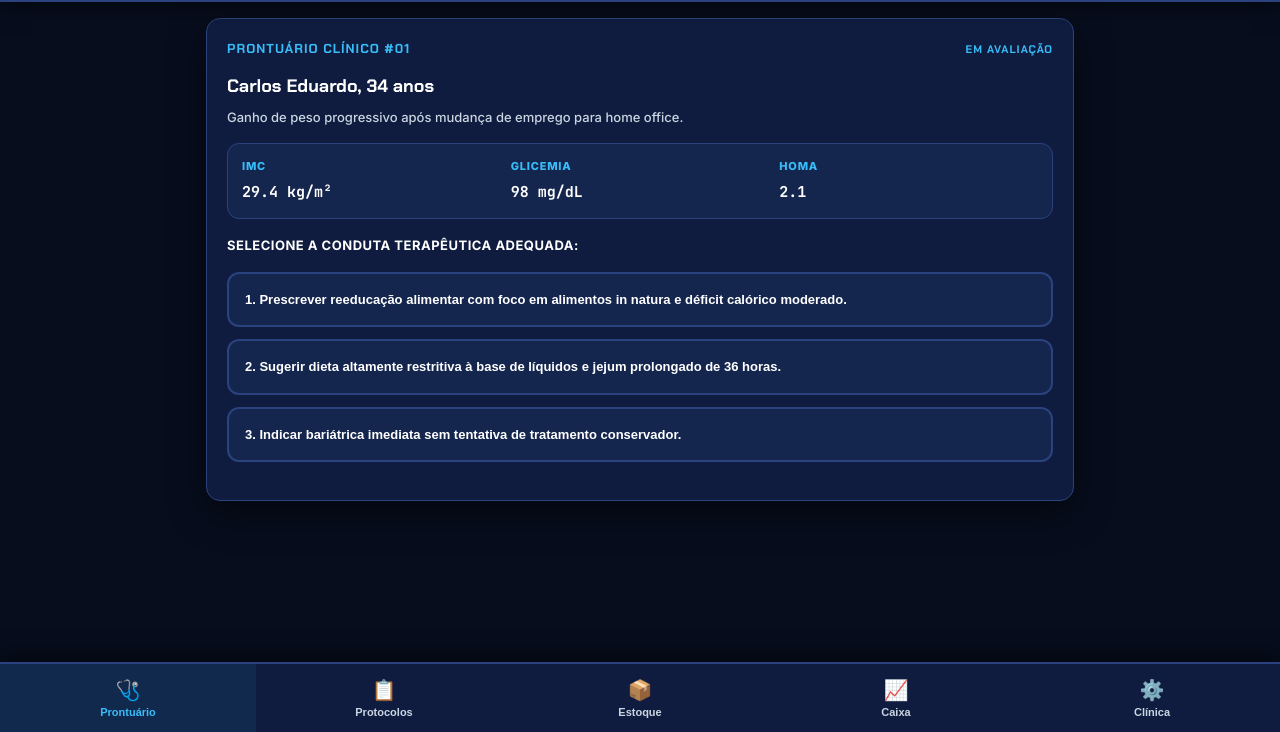
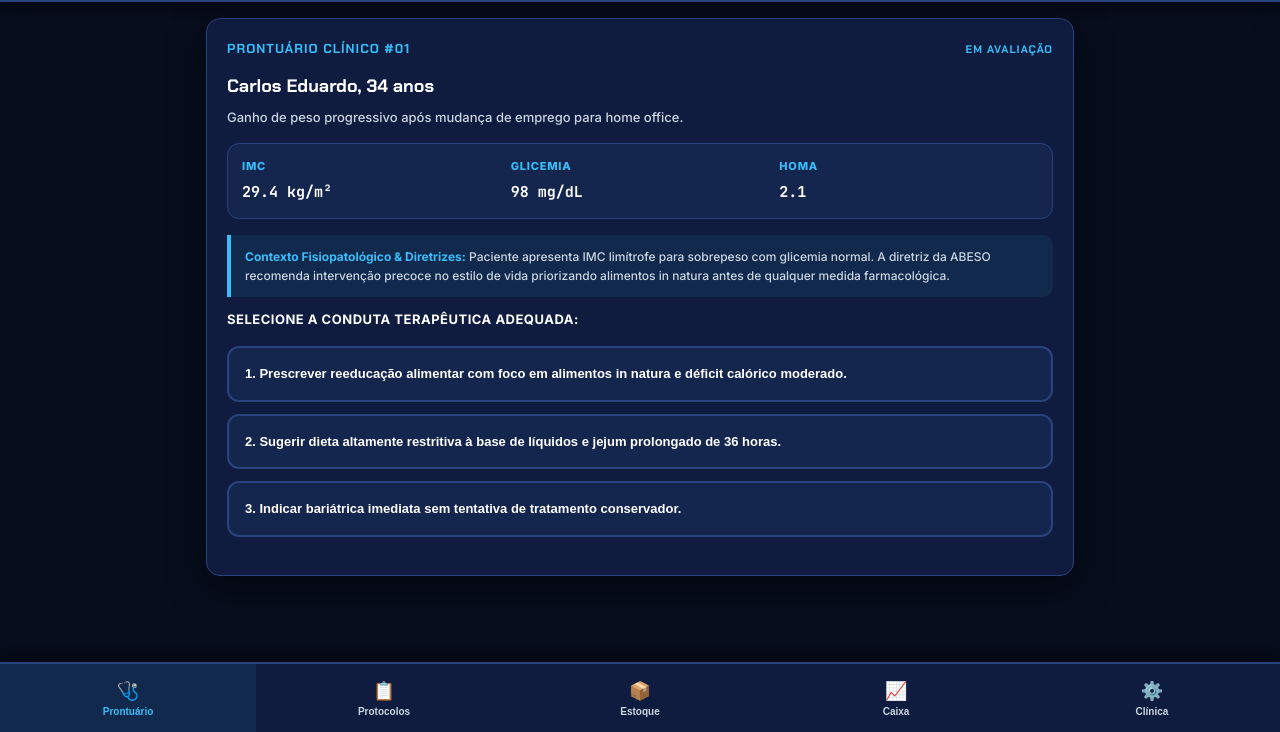
Before and after one commit to brdiassleiteoficial-svg/Dr-Nutre-V-1.0, a plain HTML site: page index.html in a window 1280 px wide. Shown: the part 68-800 px from the top of the page. Drawn offline with Linux system fonts and the light colour scheme.

Commit message:
Update index.html

```diff
--- a/index.html
+++ b/index.html
@@ -4,7 +4,7 @@
   <meta charset="utf-8">
   <meta name="viewport" content="width=device-width, initial-scale=1, maximum-scale=1, user-scalable=no, viewport-fit=cover">
   <meta name="theme-color" content="#070d1d">
-  <title>NutriClínica Pro | Sistema de Gestão e Decisão em Obesidade</title>
+  <title>NutriClínica Pro | Sistema de Decisão em Obesidade & Nutrição</title>
   <link rel="preconnect" href="https://fonts.googleapis.com">
   <link rel="preconnect" href="https://fonts.gstatic.com" crossorigin>
   <link href="https://fonts.googleapis.com/css2?family=Chakra+Petch:wght@600;700&family=Inter:wght@500;600;700;800&family=JetBrains+Mono:wght@600;700&display=swap" rel="stylesheet">
@@ -45,7 +45,7 @@
       width: 100%;
     }
 
-    /* Topbar Profissional Expandida para Celular */
+    /* Topbar Profissional */
     .topbar {
       height: 70px;
       background: var(--surface);
@@ -102,7 +102,7 @@
       cursor: pointer;
     }
 
-    /* Navegação Inferior Estilo App Nativo */
+    /* Navegação Inferior */
     .main-nav {
       position: fixed;
       bottom: 0;
@@ -125,15 +125,15 @@
       flex-direction: column;
       align-items: center;
       justify-content: center;
-      font-size: 11px;
+      font-size: 10px;
       font-weight: 700;
       gap: 4px;
       cursor: pointer;
     }
-    .nav-btn span.icon { font-size: 20px; }
+    .nav-btn span.icon { font-size: 18px; }
     .nav-btn.active { color: var(--primary); background: rgba(56, 189, 248, 0.08); }
 
-    /* Área de Conteúdo Ocupando Tela Inteira */
+    /* Área de Conteúdo */
     .content-area {
       padding: 16px;
       padding-bottom: 95px;
@@ -145,9 +145,9 @@
 
     .view { display: none; }
     .view.active { display: block; animation: fadeIn 0.2s ease; }
-    @keyframes fadeIn { from { opacity: 0; } to { opacity: 1; } }
+    @keyframes fadeIn { from { opacity: 0; transform: translateY(6px); } to { opacity: 1; transform: translateY(0); } }
 
-    /* Cards Robustos */
+    /* Cards Robustos com Animação de Entrada */
     .card {
       background: var(--surface);
       border: 1px solid var(--border);
@@ -169,7 +169,7 @@
       text-transform: uppercase;
     }
 
-    /* Botões Encorpados */
+    /* Botões */
     .btn {
       background: var(--primary);
       color: #070d1d;
@@ -219,6 +219,18 @@
       color: #ffffff;
       font-weight: 700;
     }
+
+    .educational-box {
+      background: rgba(56, 189, 248, 0.08);
+      border-left: 4px solid var(--primary);
+      padding: 12px 14px;
+      border-radius: 0 10px 10px 0;
+      margin: 12px 0;
+      font-size: 12px;
+      color: var(--text-muted);
+      line-height: 1.6;
+    }
+    .educational-box strong { color: var(--primary); }
 
     .option-list { display: grid; gap: 12px; margin-top: 16px; }
     .protocol-option {
@@ -298,7 +310,7 @@
     <div id="toast" class="toast">Notificação do sistema</div>
 
     <main class="content-area">
-      <!-- PRONTUÁRIO -->
+      <!-- PRONTUÁRIO EXPLICATIVO -->
       <section class="view active" id="view-cases">
         <div class="card">
           <div class="card-title">
@@ -306,9 +318,13 @@
             <span id="caseStatusBadge" style="font-size:11px; color:var(--primary); font-weight:800;">EM AVALIAÇÃO</span>
           </div>
           <h2 id="patientName" style="font-family:'Chakra Petch', sans-serif; font-size:18px; font-weight:700; margin:6px 0 6px 0; color:#fff;">Carregando paciente...</h2>
-          <p id="patientComplaint" style="color:var(--text-muted); font-size:13px; margin:0 0 14px 0; font-weight:500;"></p>
+          <p id="patientComplaint" style="color:var(--text-muted); font-size:13px; margin:0 0 12px 0; font-weight:500;"></p>
 
           <div class="patient-vitals" id="patientVitals"></div>
+
+          <div class="educational-box" id="patientContextBox">
+            <strong>Contexto Científico:</strong> Analise os sintomas e exames laboratoriais apresentados para selecionar a diretriz terapêutica baseada nas recomendações da ABESO e OMS.
+          </div>
 
           <div style="font-weight:700; margin-bottom:10px; font-size:13px; color:var(--text-main); text-transform:uppercase; letter-spacing:0.5px;">Selecione a Conduta Terapêutica Adequada:</div>
           <div class="option-list" id="protocolOptions"></div>
@@ -321,11 +337,11 @@
         </div>
       </section>
 
-      <!-- FARMÁCIA -->
+      <!-- FARMÁCIA / PROTOCOLOS -->
       <section class="view" id="view-pharmacy">
         <div class="card">
           <div class="card-title"><span>📋</span> Prescrições e Insumos Metabólicos</div>
-          <p style="color:var(--text-muted); font-size:13px; margin-bottom:14px;">Adquira insumos para compor seu portfólio clínico.</p>
+          <p style="color:var(--text-muted); font-size:13px; margin-bottom:14px;">Adquira insumos científicos para compor o portfólio clínico da sua clínica especializada em obesidade.</p>
           <div id="pharmacyList"></div>
         </div>
       </section>
@@ -342,7 +358,7 @@
       <section class="view" id="view-market">
         <div class="card">
           <div class="card-title"><span>📈</span> Monetização de Consultas & Protocolos</div>
-          <p style="color:var(--text-muted); font-size:13px; margin-bottom:14px;">Comercialize protocolos de emagrecimento para gerar receita para a clínica.</p>
+          <p style="color:var(--text-muted); font-size:13px; margin-bottom:14px;">Comercialize os protocolos formulados para reverter receita e expandir sua consultoria.</p>
           <div id="marketList"></div>
         </div>
       </section>
@@ -366,7 +382,6 @@
   </div>
 
 <script>
-  // Síntese de Som Sintetizado (Web Audio API) para dar feedback auditivo robusto
   let audioCtx = null;
   let sfxEnabled = true;
 
@@ -384,8 +399,8 @@
 
       if (type === 'success') {
         osc.type = 'triangle';
-        osc.frequency.setValueAtTime(587.33, now); // D5
-        osc.frequency.setValueAtTime(880.00, now + 0.1); // A5
+        osc.frequency.setValueAtTime(587.33, now);
+        osc.frequency.setValueAtTime(880.00, now + 0.1);
         gain.gain.setValueAtTime(0.15, now);
         gain.gain.exponentialRampToValueAtTime(0.001, now + 0.3);
         osc.start(now);
@@ -438,13 +453,14 @@
       patient: "Carlos Eduardo, 34 anos",
       complaint: "Ganho de peso progressivo após mudança de emprego para home office.",
       vitals: { imc: "29.4 kg/m²", glicemia: "98 mg/dL", homa: "2.1" },
+      context: "Paciente apresenta IMC limítrofe para sobrepeso com glicemia normal. A diretriz da ABESO recomenda intervenção precoce no estilo de vida priorizando alimentos in natura antes de qualquer medida farmacológica.",
       correctIndex: 0,
       options: [
         "Prescrever reeducação alimentar com foco em alimentos in natura e déficit calórico moderado.",
         "Sugerir dieta altamente restritiva à base de líquidos e jejum prolongado de 36 horas.",
         "Indicar bariátrica imediata sem tentativa de tratamento conservador."
       ],
-      explanation: "Correto! Para sobrepeso sem comorbidades graves, a primeira linha é reeducação com alimentos in natura."
+      explanation: "Correto! Para sobrepeso sem comorbidades graves, a primeira linha é reeducação com alimentos in natura, garantindo adesão sustentável a longo prazo."
     },
     {
       title: "Caso 02: Obesidade Grau I com Resistência Insulínica",
@@ -457,7 +473,8 @@
         "Aplicar protocolo de restrição de carboidratos de baixo índice glicêmico aliado ao aumento de fibras solúveis.",
         "Liberar dieta livre em finais de semana para compensar o estresse metabólico."
       ],
-      explanation: "Correto! O quadro de resistência insulínica exige controle glicêmico estrito com baixo IG e fibras."
+      context: "Índice HOMA-IR elevado (3.8) aponta resistência insulínica significativa. O controle da carga glicêmica e a adição de fibras solúveis ajudam a modular a curva de insulina.",
+      explanation: "Correto! O quadro de resistência insulínica exige controle glicêmico estrito com baixo IG e suporte de fibras para modular a absorção de glicose."
     },
     {
       title: "Caso 03: Esteatose Hepática e Dislipidemia",
@@ -470,7 +487,8 @@
         "Restringir totalmente qualquer fonte de gordura, incluindo as boas.",
         "Implementar Protocolo tipo Mediterrâneo enriquecido com Ômega-3 e controle de frutose."
       ],
-      explanation: "Correto! Esteatose hepática responde muito bem à dieta mediterrânea e suplementação de ômega-3."
+      context: "Aumento de TGP e triglicerídeos sugere acúmulo de gordura no fígado (DHNA). A Dieta Mediterrânea associada a ômega-3 reduz a inflamação hepática e melhora o perfil lipídico.",
+      explanation: "Correto! A esteatose hepática não alcoólica responde perfeitamente à dieta mediterrânea e suplementação de ômega-3 para redução da inflamação hepática."
     },
     {
       title: "Caso 04: Obesidade com Hipertensão Arterial Sistêmica",
@@ -483,7 +501,8 @@
         "Aumentar o consumo de embutidos e conservas por praticidade.",
         "Suspender o consumo de água para evitar inchaço."
       ],
-      explanation: "Correto! O padrão DASH é o padrão-ouro clínico validado para controle tensional."
+      context: "Pressão arterial sistólica e diastólica elevadas (145/95 mmHg). O protocolo DASH (Dietary Approaches to Stop Hypertension) é amplamente validado para controle tensional.",
+      explanation: "Correto! O padrão DASH é o padrão-ouro clínico validado para controle tensional em pacientes com sobrepeso e hipertensão."
     },
     {
       title: "Caso 05: Compulsão Alimentar Noturna",
@@ -496,7 +515,8 @@
         "Integrar o Módulo de Terapia Cognitivo-Comportamental (TCC) com reestruturação de horários e saciedade.",
         "Prescrever sedativos pesados sem acompanhamento nutricional."
       ],
-      explanation: "Correto! Transtornos comportamentais e compulsão exigem TCC e ajustes de saciedade."
+      context: "Episódios noturnos de compulsão estão associados a desreguladores de saciedade e gatilhos emocionais. A TCC aliada ao ajuste proteico noturno é indispensável.",
+      explanation: "Correto! Transtornos comportamentais e compulsão exigem abordagem multidisciplinar unindo TCC e ajustes de saciedade nutricional."
     },
     {
       title: "Caso 06: Síndrome Metabólica em Homem de Meia-Idade",
@@ -509,7 +529,8 @@
         "Focar exclusivamente em estética corporal sem olhar exames.",
         "Aplicar Protocolo de Remissão Metabólica intensivo com déficit sustentável e modulação intestinal."
       ],
-      explanation: "Correto! A Síndrome Metabólica requer intervenção metabólica profunda visando a remissão dos fatores de risco."
+      context: "Obesidade central severa associada a múltiplos fatores de risco cardiovascular definem o quadro de Síndrome Metabólica.",
+      explanation: "Correto! A Síndrome Metabólica requer intervenção metabólica profunda visando a remissão dos fatores de risco cardiovascular."
     },
     {
       title: "Caso 07: Obesidade e Disbiose Intestinal Crônica",
@@ -522,7 +543,8 @@
         "Ingerir laxantes fortes diariamente sem orientação.",
         "Consumir ultraprocessados ricos em emulsificantes."
       ],
-      explanation: "Correto! A modulação intestinal corrige a permeabilidade e reduz a inflamação sistêmica."
+      context: "A disbiose altera a barreira intestinal, permitindo a passagem de lipopolissacarídeos que geram inflamação crônica de baixo grau.",
+      explanation: "Correto! A modulação intestinal corrige a permeabilidade e reduz a inflamação sistêmica de baixo grau ligada à obesidade."
     },
     {
       title: "Caso 08: Obesidade Grau II com Pré-Diabetes",
@@ -535,6 +557,7 @@
         "Iniciar Déficit Sustentável com controle glicêmico estrito e carga glicêmica baixa.",
         "Aguardar virar diabetes tipo 2 para tomar atitude."
       ],
+      context: "HbA1c em 6.4% posiciona o paciente no limite superior da pré-diabetes. A ação nutricional imediata evita o desenvolvimento de diabetes tipo 2 manifesto.",
       explanation: "Correto! O controle rigoroso da carga glicêmica evita a progressão para diabetes estabelecido."
     },
     {
@@ -548,7 +571,8 @@
         "Fazer dietas de fome extrema que destroem a massa magra.",
         "Ajustar aporte de proteína magra de alta qualidade e treino de força."
       ],
-      explanation: "Correto! No climatério, a preservação de massa magra via aporte proteico adequado é vital."
+      context: "A queda estrogênica altera a distribuição de gordura para o padrão androide. O aporte proteico elevado protege a massa magra contra a sarcopenia.",
+      explanation: "Correto! No climatério, a preservação de massa magra via aporte proteico adequado é vital para manter o gasto energético basal."
     },
     {
       title: "Caso 10: Adiposidade Infantil / Adolescente Acompanhado",
@@ -561,7 +585,8 @@
         "Dieta restritiva de 800 calorias em fase de crescimento.",
         "Remédios para emagrecimento sem supervisão pediátrica."
       ],
-      explanation: "Correto! Na adolescência, o foco é a mudança do ambiente familiar e inclusão de alimentos in natura."
+      context: "Em pacientes pediátricos/adolescentes, dietas restritivas comprometem o crescimento ósseo e cognitivo. O foco é a reeducação do ambiente familiar.",
+      explanation: "Correto! Na adolescência, o foco é a mudança do ambiente familiar e inclusão de alimentos in natura, preservando o desenvolvimento."
     },
     {
       title: "Caso 11: Obesidade Mórbida Pré-Bariátrica",
@@ -574,7 +599,8 @@
         "Aplicar protocolo de redução hepática com baixo teor de carboidratos e alto valor proteico.",
         "Fazer jejum absoluto de 5 dias antes da operação."
       ],
-      explanation: "Correto! A redução do volume hepático pré-operatório é obrigatória para segurança do cirurgião."
+      context: "Fígados volumosos dificultam a visualização laparoscópica na cirurgia bariátrica. Dietas de redução hepática diminuem o volume do lobo esquerdo.",
+      explanation: "Correto! A redução do volume hepático pré-operatório é obrigatória para segurança do cirurgião na videocirurgia."
     },
     {
       title: "Caso 12: Recuperação Pós-Bariátrica com Reganha",
@@ -587,7 +613,8 @@
         "Forçar grandes volumes de alimentos de uma só vez.",
         "Reestruturação comportamental (TCC) combinada com alta densidade proteica e fracionamento."
       ],
-      explanation: "Correto! A reganha pós-bariátrica exige TCC e densidade nutricional."
+      context: "A reganha de peso após anos da cirurgia bariátrica decorre de adaptações gástricas e lapsos comportamentais que exigem TCC.",
+      explanation: "Correto! A reganha pós-bariátrica decorre de dilatação ou escape comportamental, exigindo TCC e densidade nutricional."
     },
     {
       title: "Caso 13: Atleta Amador com Gordura Visceral Elevada",
@@ -600,7 +627,8 @@
         "Parar totalmente de treinar musculação.",
         "Comer 5000 calorias limpas por dia."
       ],
-      explanation: "Correto! Mesmo com boa musculatura, o excesso calórico gera gordura visceral."
+      context: "Excesso calórico, mesmo com treino intenso de força, resulta em acúmulo de gordura visceral se houver consumo calórico excedente.",
+      explanation: "Correto! Mesmo com boa musculatura, o excesso calórico gera gordura visceral, exigindo ajuste fino no déficit."
     },
     {
       title: "Caso 14: Obesidade Associada a Hipotireoidismo Subcontrolado",
@@ -613,7 +641,8 @@
         "Otimizar suporte micronutricional e alinhar dieta anti-inflamatória.",
         "Eliminar todos os grupos alimentares da dieta."
       ],
-      explanation: "Correto! O hipotireoidismo reduz o metabolismo basal, exigindo suporte de cofatores."
+      context: "O TSH elevado indica hipotireoidismo subclínico ou subcontrolado, desacelerando o metabolismo basal e aumentando a retenção hídrica.",
+      explanation: "Correto! O hipotireoidismo reduz o metabolismo basal, exigindo suporte de cofatores e controle inflamatório."
     },
     {
       title: "Caso 15: Síndrome dos Ovários Policísticos (SOP)",
@@ -626,7 +655,8 @@
         "Ignorar a resistência insulínica.",
         "Aplicar protocolo Low-Glicêmico e suporte com Inositol e Fibras."
       ],
-      explanation: "Correto! A SOP na maioria das vezes é impulsionada pela resistência insulínica."
+      context: "A SOP possui forte eixo metabólico ligado à hiperinsulinemia, que estimula a produção ovariana de Andrógenos.",
+      explanation: "Correto! A SOP na maioria das vezes é impulsionada pela resistência insulínica, respondendo perfeitamente ao controle glicêmico."
     },
     {
       title: "Caso 16: Transtorno da Compulsão Periódica",
@@ -639,7 +669,8 @@
         "Isolar o paciente em casa sem acesso a comida.",
         "Dar broncas severas nas consultas."
       ],
-      explanation: "Correto! O transtorno de compulsão exige acolhimento psicológico via TCC."
+      context: "Dietas restritivas severas agravam os episódios de compulsão através do ciclo privação-compulsão.",
+      explanation: "Correto! O transtorno de compulsão exige acolhimento psicológico via TCC e eliminação do ciclo de restrição-compulsão."
     },
     {
       title: "Caso 17: Perfil de Longevidade e Emagrecimento Saudável",
@@ -652,7 +683,8 @@
         "Aplicar o Programa Vida Plena com alta densidade de nutrientes, ômega-3 e proteção muscular.",
         "Não fazer nada por causa da idade avançada."
       ],
-      explanation: "Correto! Na terceira idade, o emagrecimento deve vir acompanhado de proteção contra sarcopenia."
+      context: "Em idosos, a perda de peso sem suporte proteico e atividade física resulta em perda de funcionalidade e fragilidade.",
+      explanation: "Correto! Na terceira idade, o emagrecimento deve vir acompanhado de proteção contra a sarcopenia e suporte à longevidade."
     },
     {
       title: "Caso 18: Obesidade Refratária com Múltiplas Falhas Prévias",
@@ -665,7 +697,8 @@
         "Colocar em jejum de 7 dias.",
         "Reconstrução metabólica gradual com déficit sustentável e suporte comportamental."
       ],
-      explanation: "Correto! O efeito sanfona danifica o metabolismo; a recuperação exige paciência e déficit sustentável."
+      context: "O efeito sanfona reduz a termogênese adaptativa. A recuperação exige paciência metabólica e reeducação comportamental.",
+      explanation: "Correto! O efeito sanfona danifica o metabolismo e o psicológico; a recuperação exige paciência, déficit sustentável e TCC."
     },
     {
       title: "Caso 19: Executivo com Estresse Crônico e Obesidade Abdominal",
@@ -678,7 +711,8 @@
         "Pedir para ele largar o emprego imediatamente.",
         "Prescrever energéticos em alta dose."
       ],
-      explanation: "Correto! O cortisol alto bloqueia a lipólise na região abdominal."
+      context: "Privação crônica de sono eleva os níveis de cortisol e grelina, estimulando o apetite por alimentos hiperpalatáveis e acúmulo de gordura visceral.",
+      explanation: "Correto! O cortisol alto bloqueia a lipólise na região abdominal; ajustar a crononutrição e o estresse é fundamental."
     },
     {
       title: "Caso 20: O Grande Desafio Metabólico Final",
@@ -691,7 +725,8 @@
         "Aplicar o Protocolo Mestre de Remissão Metabólica Completa, unindo nutrição clínica e alívio articular.",
         "Desistir do caso por ser complexo demais."
       ],
-      explanation: "Correto! O caso final exige a maestria completa de todas as ferramentas e protocolos clínicos integrados."
+      context: "Caso integrando múltiplos sistemas: glicemia limítrofe, sobrecarga articular severa por IMC elevado e inflamação crônica.",
+      explanation: "Correto! O caso final exige a maestria completa de todas as ferramentas e protocolos clínicos integrados para remissão metabólica total."
     }
   ];
 
@@ -771,6 +806,7 @@
     document.getElementById("caseHeaderEyebrow").textContent = `PRONTUÁRIO CLÍNICO #${String(gameState.currentCaseIndex + 1).padStart(2, '0')}`;
     document.getElementById("patientName").textContent = c.patient;
     document.getElementById("patientComplaint").textContent = c.complaint;
+    document.getElementById("patientContextBox").innerHTML = `<strong>Contexto Fisiopatológico & Diretrizes:</strong> ${c.context}`;
 
     let vitalsHTML = "";
     for (let [k, v] of Object.entries(c.vitals)) {
```
